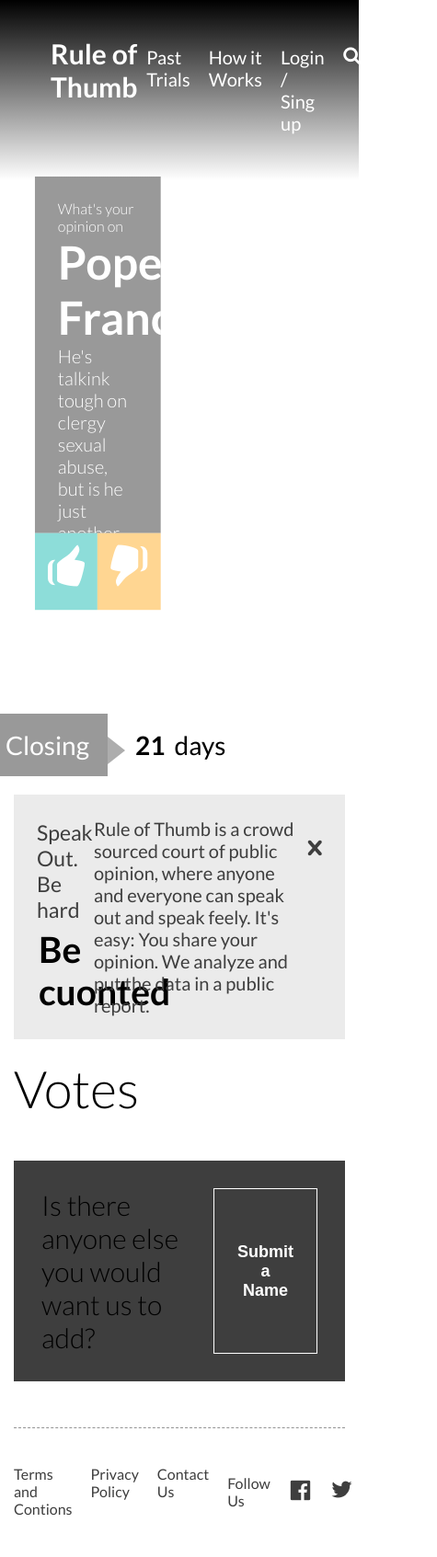
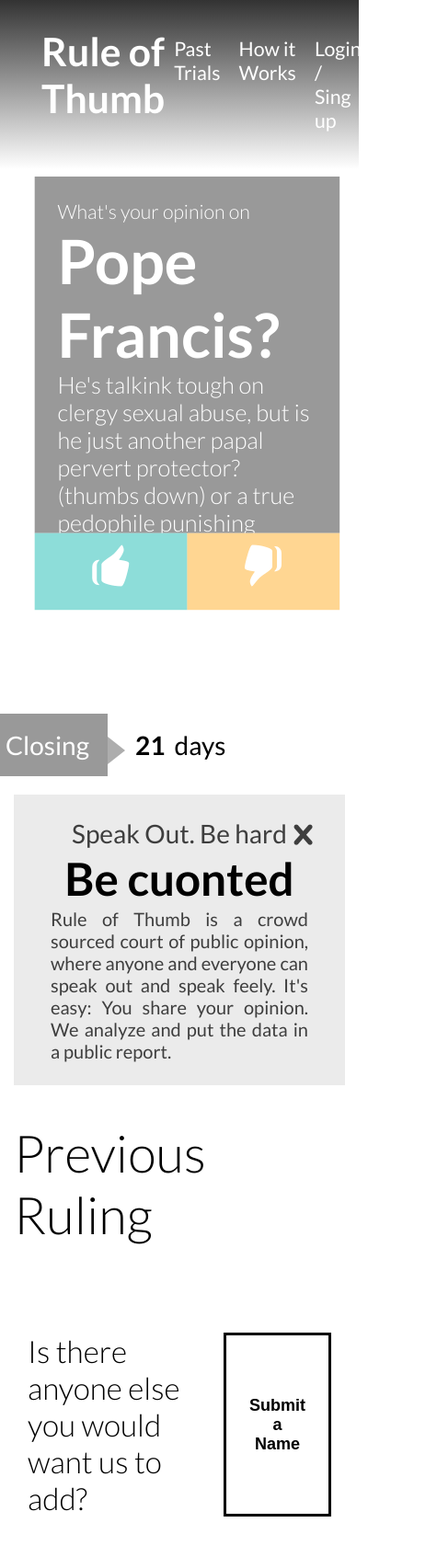
Before and after one commit to drcastanoj/ruling-web-components, a website built with webpack: page src/index.html in a window 390 px wide. Shown: the top 1693 px of the page at 92% size, 475 px wide, since content can reach past the window. Built offline with nearby package versions, Linux system fonts and the light colour scheme; files whose address does not match are found by name.

Commit message:
Font sizes and Responsive support

```diff
--- a/src/components/card/card.component.scss
+++ b/src/components/card/card.component.scss
@@ -3,7 +3,7 @@
 
 .card {
   width: 100%;
-  height: 550px;
+  height: 680px;
   background-repeat: no-repeat;
   background-size: cover;
   margin: 20px 0;
@@ -23,19 +23,21 @@
   }
   .content {
     position: absolute;
-    padding: 20px 50px;
+    padding: 4% 10%;
     bottom: 10%;
-    width: 82%;
+    width: 80%;
+    overflow: hidden;
     @include linear-gradient(0);
     > :first-child {
-      font-size: 40px;
+      font-size: 45pt;
     }
     .description {
-      font-size: 18px;
+      font-size: 16pt;
       margin: 10px 0;
       height: 62px;
     }
     .time {
+      font-size: 12pt;
       margin-bottom: 10px;
       span {
         font-weight: bold;
@@ -44,7 +46,7 @@
 
     .voting {
       display: flex;
-      padding: 20px 0;
+      padding: 15px 0;
 
       .icon,
       > button {
@@ -81,7 +83,7 @@
     width: 100%;
     bottom: 0;
     height: 10%;
-    font-size: 25px;
+    font-size: 20pt;
 
     .likes {
       background: $like-opacity;
@@ -99,6 +101,7 @@
       @include display-left;
       padding-right: 20px;
       i {
+        padding-top: 9px;
         margin-left: 10px;
       }
     }
--- a/src/components/header/header.component.scss
+++ b/src/components/header/header.component.scss
@@ -1,7 +1,6 @@
 @import "../../styles/fonts/fonts.scss";
 @import "../../styles/variables.scss";
 @import "../../styles/mixins.scss";
-
 
 .main-header {
   background-image: url("src/styles/images/Main-01.jpg");
@@ -10,12 +9,12 @@
 
   header {
     @include linear-gradient(180deg);
-    padding: 40px;
+    padding: 30px;
     nav {
       @include display-space-between;
       .title-nav {
         @include font-lato-bold;
-        font-size: 30px;
+        font-size: 32pt;
         color: $white;
         text-decoration: none;
       }
@@ -24,9 +23,14 @@
         a {
           margin: 10px;
           @include font-lato-regular;
-          font-size: 20px;
+          font-size: 16pt;
           text-decoration: none;
           color: $white;
+
+          &.icon-search {
+            font-size: 27pt;
+            margin-left: 20pt;
+          }
         }
       }
     }
@@ -34,13 +38,23 @@
 
   .content {
     background: inherit;
-    width: 35%;
+    width: 85%;
     height: 46%;
     position: absolute;
     top: 65%;
     left: 30%;
-    transform: translate(-58%, -92%);
+    transform: translate(-24%, -92%);
     overflow: hidden;
+
+    @media (min-width: $break-point-md) {
+      width: 60%;
+      transform: translate(-34%, -92%);
+    }
+
+    @media (min-width: $break-point-lg) {
+      width: 40%;
+      transform: translate(-51%, -92%);
+    }
 
     .text {
       padding: 25px;
@@ -51,16 +65,18 @@
       color: $white;
       :first-child {
         @include font-lato-light;
+        font-size: 16pt;
         :first-child {
-          font-size: 50px;
+          font-size: 50pt;
         }
       }
       .description {
-        font-size: 20px;
+        font-size: 19pt;
         @include font-lato-light;
       }
 
       .info {
+        font-size: 14pt;
         a {
           color: $white;
         }
@@ -68,7 +84,7 @@
 
       :last-child {
         @include font-lato-bold;
-        font-size: 18px;
+        font-size: 16pt;
       }
     }
 
@@ -86,14 +102,22 @@
   }
 
   .voting {
-    width: 35%;
+    width: 85%;
     height: 10%;
     position: absolute;
     top: 65%;
     left: 30%;
-    transform: translate(-58%, 36%);
+    transform: translate(-24%, 36%);
     overflow: hidden;
     display: flex;
+    @media (min-width: $break-point-md) {
+      width: 60%;
+      transform: translate(-34%, 36%);
+    }
+    @media (min-width: $break-point-lg) {
+      width: 40%;
+      transform: translate(-51%, 37%);
+    }
     div {
       width: 50%;
       @include display-center;
@@ -122,7 +146,7 @@
       height: 100%;
       @include display-left;
       background-color: $black-opacity;
-      span{
+      span {
         padding-right: 20px;
         font-size: 28px;
       }
@@ -148,14 +172,13 @@
       background-color: $white-opacity;
       height: 100%;
       font-size: 28px;
-      >:first-child{
+      > :first-child {
         font-weight: bold;
         padding-left: 30px;
       }
-      >:last-child{
+      > :last-child {
         padding-left: 10px;
       }
-
     }
   }
 }
--- a/src/components/home/home.component.html
+++ b/src/components/home/home.component.html
@@ -1,7 +1,7 @@
 <article class="container">
   <ze-message></ze-message>
   <h1>
-    Votes
+    Previous Ruling
   </h1>
   <section class="votes">
   </section>
--- a/src/components/home/home.component.js
+++ b/src/components/home/home.component.js
@@ -14,7 +14,6 @@
         ${html}
     `;
 
-    console.log(this.trials);
     this.trials = await getTrials();
 
     this.trials.forEach(trial => {
--- a/src/components/home/home.component.scss
+++ b/src/components/home/home.component.scss
@@ -1,17 +1,22 @@
 @import "../../styles/mixins.scss";
-article{
+@import "../../styles/variables.scss";
+
+article {
   margin-bottom: 50px;
 }
-h1{
+h1 {
   font-size: 3.5em;
   font-weight: 100;
-  margin: 20px 0;
+  margin: 40px 0;
 }
 
-.votes{
+.votes {
   @include display-space-between;
   flex-wrap: wrap;
-  ze-card{
-    width: 48%;
+  ze-card {
+    width: 98%;
+    @media (min-width: $break-point-md) {
+      width: 48%;
+    }
   }
 }
--- a/src/components/message/message.component.html
+++ b/src/components/message/message.component.html
@@ -1,13 +1,14 @@
-
 <div class="message">
+  <div class="content">
     <div>
       <div> Speak Out. Be hard</div>
       <h2>Be cuonted</h2>
     </div>
     <div class="description">
-    Rule of Thumb is  a crowd sourced court  of  public  opinion,
+      Rule of Thumb is a crowd sourced court of public opinion,
       where anyone and everyone can speak out and speak feely.
-    It's easy: You share your opinion. We  analyze and  put the data in a public  report.
+      It's easy: You share your opinion. We analyze and put the data in a public report.
+    </div>
   </div>
   <i class="icon-cancel"></i>
 </div>
--- a/src/components/message/message.component.scss
+++ b/src/components/message/message.component.scss
@@ -3,36 +3,44 @@
 
 .message {
   background: $gray-light;
-  padding : 25px;
+  padding: 25px 40px;
   margin: 20px 0;
-  display: flex;
   color: $gray-dark;
-
-  >:first-child{
-    @include display-column;
-    width: 20%;
-    :first-child{
-      font-size: 23px;
+  position: relative;
+  .content {
+    display: flex;
+    flex-direction: column;
+    @media (min-width: $break-point-md) {
+      flex-direction: row;
     }
-    h2{
-      margin: 2px;
-      font-size: 39px;
-      color: $black;
+    > :first-child {
+      width: 100%;
+      font-size: 21pt;
+      text-align: center;
+      @media (min-width: $break-point-md) {
+        width: 30%;
+      }
+      h2 {
+        margin: 2px;
+        font-size: 37pt;
+        color: $black;
+      }
     }
-  }
-  .description{
-    width: 75%;
-    @include display-center;
-    font-size: 20px;
+    > :last-child {
+      text-align: justify;
+      width: 100%;
+      font-size: 15pt;
+      @media (min-width: $break-point-md) {
+        width: 65%;
+      }
+    }
   }
 
   i {
-    width: 5%;
-    display: flex;
-    justify-content: center;
-    align-items: flex-start;
-    font-size: 32px;
+    right: 18pt;
+    top: 5px;
+    position: absolute;
+    font-size: 32pt;
     margin-top: 18px;
   }
-
 }
--- a/src/components/recomendation/recommendation.component.js
+++ b/src/components/recomendation/recommendation.component.js
@@ -1,5 +1,6 @@
 import html from './recommendation.component.html';
 import style from './recommendation.component.scss';
+import '../../styles/images/bg-01.jpg';
 
 
 export class Recommendation extends HTMLElement {
--- a/src/components/recomendation/recommendation.component.scss
+++ b/src/components/recomendation/recommendation.component.scss
@@ -2,19 +2,28 @@
 @import "../../styles/mixins.scss";
 @import "../../styles/fonts/fonts.scss";
 
-.recommendation{
+.recommendation {
   @include display-space-between;
-  background: $gray-dark;
-  padding: 30px;
+  background:
+  linear-gradient(
+    rgba(255, 255, 255, 0.75),
+    rgba(255, 255, 255, 0.75)
+  ),
+  /* bottom, image */
+  url("src/styles/images/bg-01.jpg");
+  // background: url("src/styles/images/bg-01.jpg"), rgba(255, 255, 255, 0.575);
+  padding: 30px 15px;
   margin: 25px 0;
-  div{
+  div {
     @include display-vertical-center;
-    font-size: 30px;
+    font-size: 25pt;
     font-weight: 200;
     @include font-lato-light;
   }
-  button{
+  button {
     @include button-transparent;
     padding: 20px 25px;
+    border: 3px solid $black;
+    color: $black;
   }
 }
--- a/src/styles/index.scss
+++ b/src/styles/index.scss
@@ -1,5 +1,6 @@
 @import "./fonts/fonts.scss";
 @import "./icons/icons.css";
+@import "./variables.scss";
 
 body{
   margin: 0;
@@ -11,19 +12,19 @@
   margin-right: auto;
   margin-left: auto;
 }
-@media (min-width: 768px) {
+@media (min-width: $break-point-sm) {
   .container {
-    width: 750px;
+    width: 850px;
   }
 }
-@media (min-width: 992px) {
+@media (min-width: $break-point-md) {
   .container {
-    width: 970px;
+    width: 1070px;
   }
 }
-@media (min-width: 1200px) {
+@media (min-width: $break-point-lg) {
   .container {
-    width: 1170px;
+    width: 1270px;
   }
 }
 
--- a/src/styles/mixins.scss
+++ b/src/styles/mixins.scss
@@ -10,10 +10,11 @@
   background: $dislike;
   padding: 5px;
   font-size: 25px;
+  padding-top: 8px;
 }
 
 @mixin linear-gradient($grades) {
-  background: linear-gradient($grades, black, transparent);
+  background: linear-gradient($grades, #333333, transparent);
 }
 
 @mixin display-center {
--- a/src/styles/variables.scss
+++ b/src/styles/variables.scss
@@ -11,3 +11,9 @@
 $gray-light: #ebebeb;
 $gray-dark:  #3e3e3e;
 $gray-footer: #949494;
+
+
+
+$break-point-lg : 1300px;
+$break-point-md : 1150px;
+$break-point-sm : 868px;
```
Also changed, not shown: tools/db.json (+5 -5 lines), src/styles/images/bg-01.jpg (added). Lines whose indentation alone changed are shown as unchanged.
